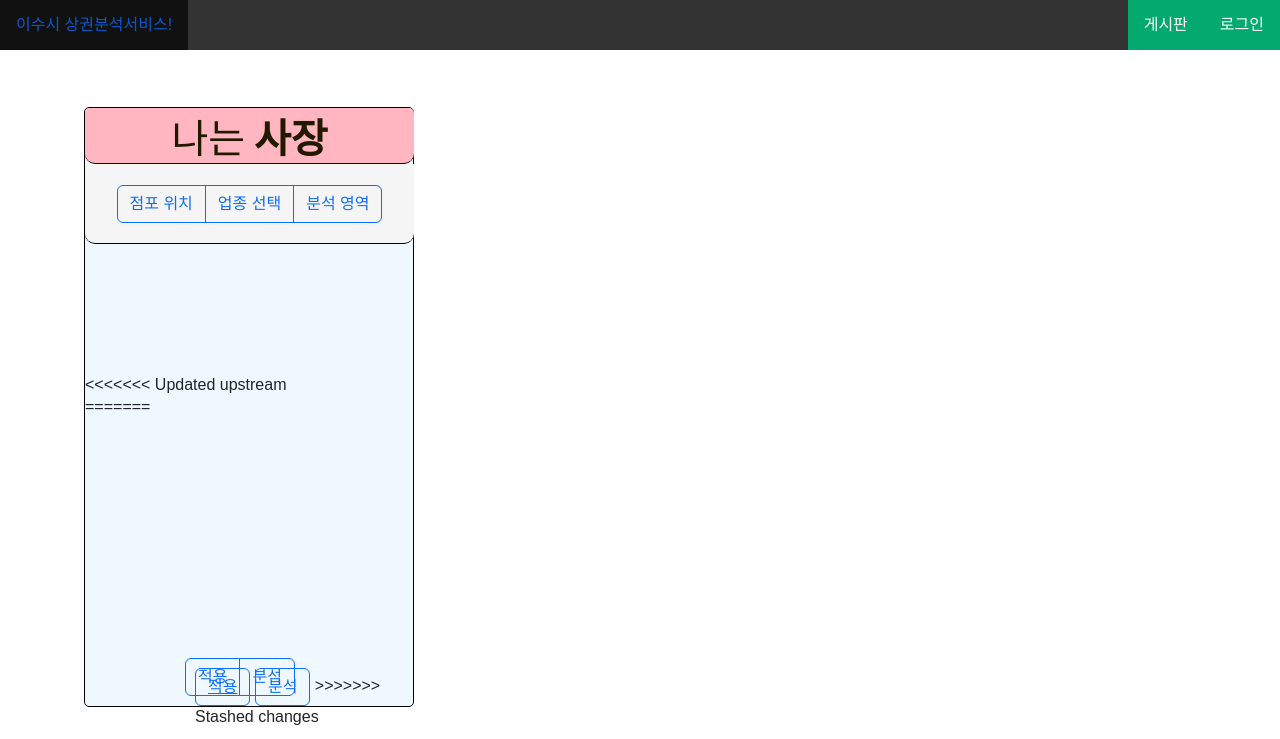
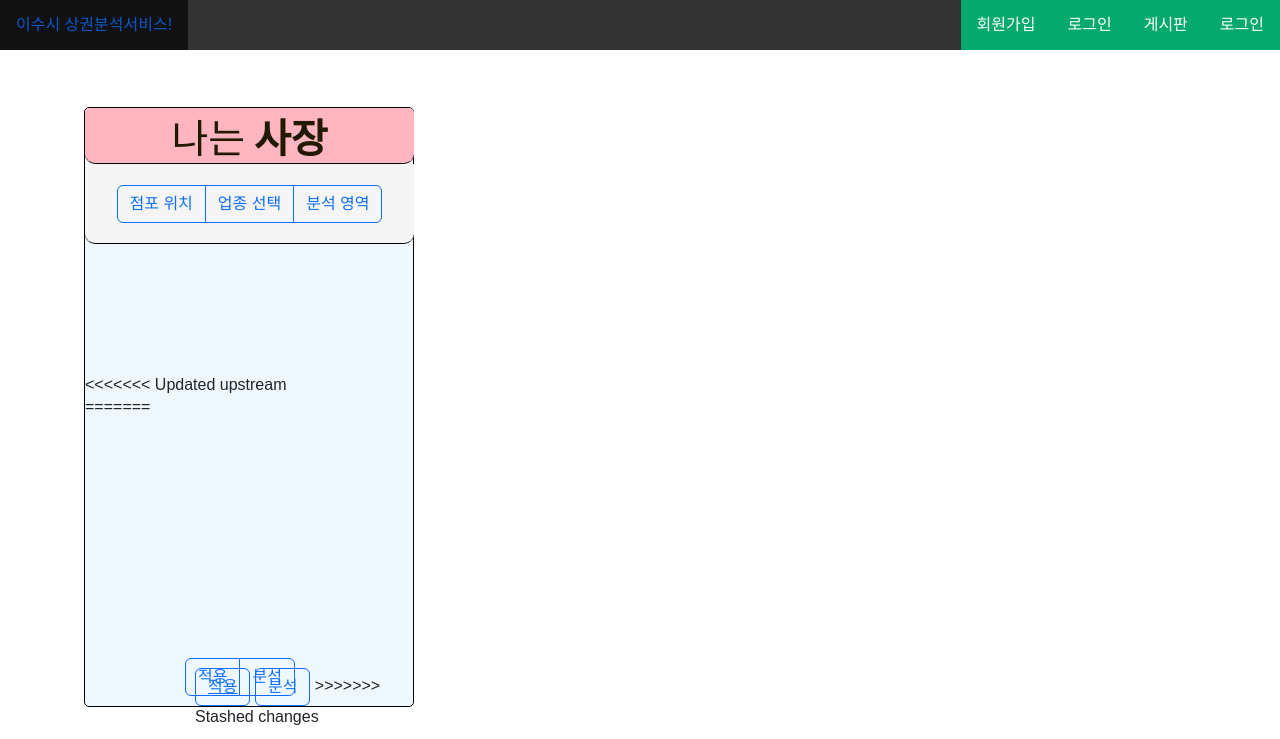
Before and after one commit to heejinshin/5_team, a Django app: page /service/map/ in a window 1280 px wide. Shown: the top 739 px of the page. Run offline with Django 4.2, Linux system fonts and the light colour scheme; parts of the project's set-up code (start-up, migrations or seed data) failed here and were passed over; some libraries are stand-ins or nearby versions.

Commit message:
Update map.html
로그인, 게시판, 회원가입 버튼 추가

```diff
--- a/map_system/templates/service/map.html
+++ b/map_system/templates/service/map.html
@@ -192,7 +192,9 @@ li a:hover:not(.active) {
 <ul>
   <li><a href="#home">이수시 상권분석서비스!</a></li>
   <li style="float:right"><a class="active" href="#about">로그인</a></li>
-  <li style="float:right"><a class="active" href="{}">게시판</a></li>
+  <li style="float:right"><a class="active" href="{% url 'board:list' %}">게시판</a></li>
+  <li style="float:right"><a class="active" href="{% url 'service:login' %}">로그인</a></li>
+  <li style="float:right"><a class="active" href="{% url 'service:signup' %}">회원가입</a></li>
 </ul>
   <div id="map"></div>
   <div id="board">
```
